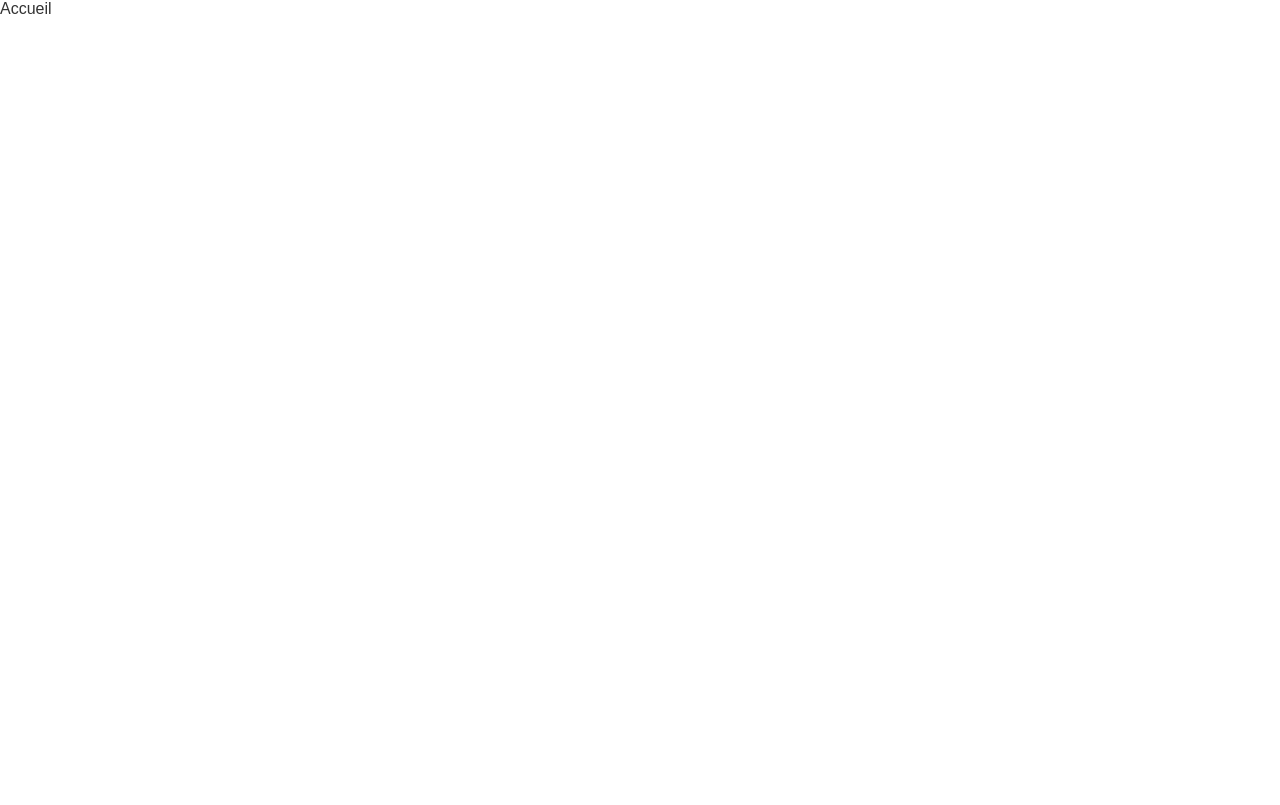
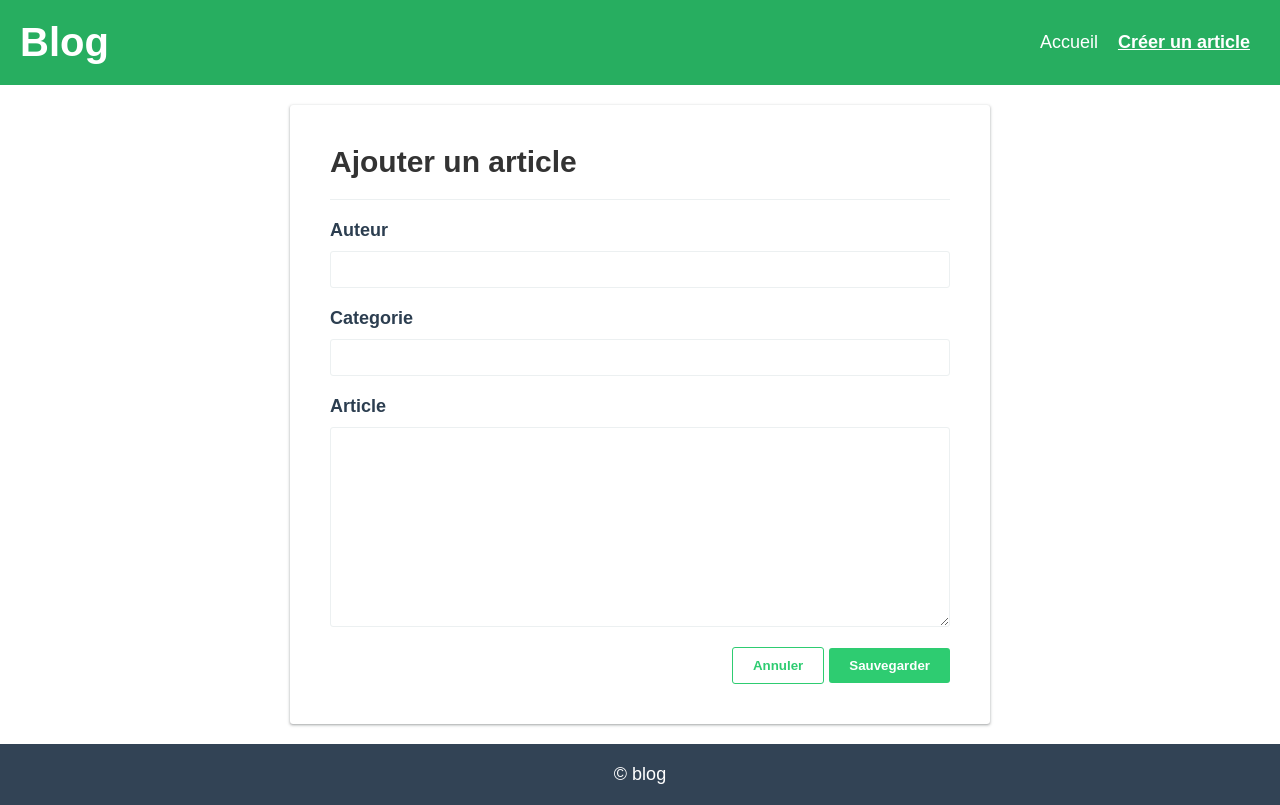
Before and after one commit to bilalsquad/JS-PROJET-BLOG, a website built with webpack: page src/form/form.html in a window 1280 px wide. Built offline with nearby package versions, Linux system fonts and the light colour scheme; a web font is replaced by a local one.

Commit message:
Mise en page du formulaire de création d'article

```diff
--- a/src/assets/styles/_classe.scss
+++ b/src/assets/styles/_classe.scss
@@ -0,0 +1,28 @@
+.title {
+    &-underline {
+      padding-bottom: 2rem;
+      border-bottom: 1px solid var(--divider);
+    }
+  }
+
+  .btn {
+    border: 0;
+    border-radius: 3px;
+    padding: 1rem 2rem;
+    font-weight: 700;
+    cursor: pointer;
+    transition: box-shadow 0.2s;
+    &:hover {
+      box-shadow: var(--box-shadow);
+      transition: box-shadow 0.2s;
+    }
+    &-primary {
+      background: var(--primary);
+      color: white;
+    }
+    &-secondary {
+      border: 1px solid var(--primary);
+      background: white;
+      color: var(--primary);
+    }
+  }
--- a/src/form/form.html
+++ b/src/form/form.html
@@ -1,12 +1,52 @@
 <!DOCTYPE html>
-<html lang="en">
+<html lang="fr">
   <head>
     <meta charset="UTF-8" />
-    <meta http-equiv="X-UA-Compatible" content="IE=edge" />
     <meta name="viewport" content="width=device-width, initial-scale=1.0" />
-    <title>Document</title>
+    <meta http-equiv="X-UA-Compatible" content="ie=edge" />
+    <title>Blog</title>
+    <link
+      href="https://fonts.googleapis.com/css?family=Muli:300,400,700&display=swap"
+      rel="stylesheet"
+    />
   </head>
   <body>
-    <a href="./index.html">Accueil</a>
+    <div class="container">
+      <header>
+        <a class="header-brand" href="./index.html">Blog</a>
+        <ul>
+          <li>
+            <a href="./index.html" class="header-nav">Accueil</a>
+          </li>
+          <li>
+            <a href="./form.html" class="header-nav active"
+              >Créer un article</a
+            >
+          </li>
+        </ul>
+      </header>
+      <div class="content">
+        <form>
+          <h2 class="title-underline">Ajouter un article</h2>
+          <div class="form-group">
+            <label>Auteur</label>
+            <input type="text" name="author" />
+          </div>
+          <div class="form-group">
+            <label>Categorie</label>
+            <input type="text" name="category" />
+          </div>
+          <div class="form-group">
+            <label>Article</label>
+            <textarea name="content"></textarea>
+          </div>
+          <div class="form-btn-container">
+            <button class="btn btn-secondary">Annuler</button>
+            <button class="btn btn-primary">Sauvegarder</button>
+          </div>
+        </form>
+      </div>
+      <footer>© blog</footer>
+    </div>
   </body>
 </html>
--- a/src/form/form.scss
+++ b/src/form/form.scss
@@ -0,0 +1,45 @@
+.content {
+    display: flex;
+    justify-content: center;
+    align-items: center;
+    form {
+      width: 700px;
+      padding: 4rem;
+      box-shadow: var(--box-shadow);
+      border-radius: 3px;
+      display: flex;
+      flex-direction: column;
+      .form-group {
+        margin-bottom: 2rem;
+        display: flex;
+        flex-direction: column;
+        label {
+          font-size: 1.8rem;
+          color: var(--accent);
+          font-weight: 700;
+          margin-bottom: 1rem;
+        }
+        input,
+        textarea {
+          border: 1px solid var(--divider);
+          padding: 1rem;
+          outline: 0;
+          border-radius: 3px;
+          &:focus {
+            border-color: var(--accent);
+          }
+        }
+        textarea {
+          min-height: 20rem;
+        }
+      }
+      .form-btn-container {
+        display: flex;
+        justify-content: flex-end;
+        align-items: center;
+        .btn {
+          margin-left: 0.5rem;
+        }
+      }
+    }
+  }
```
